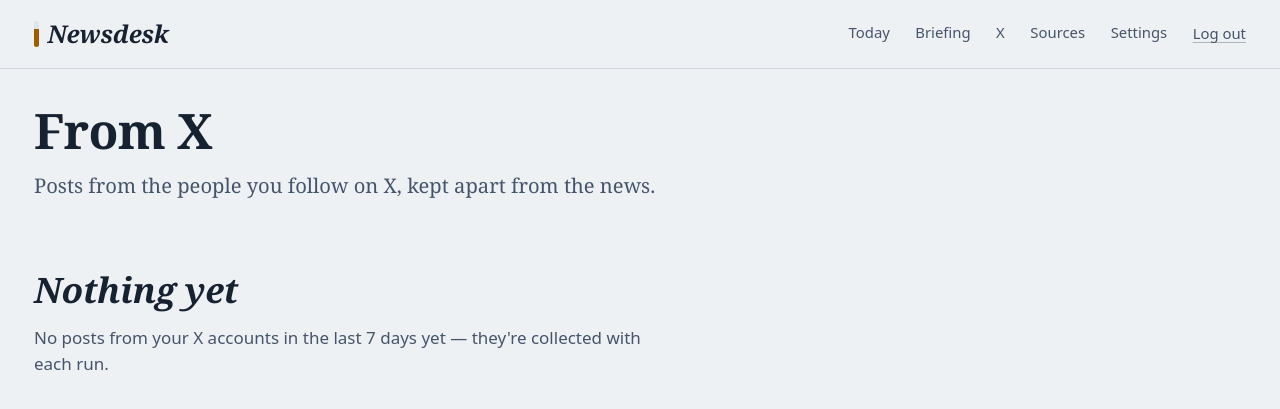
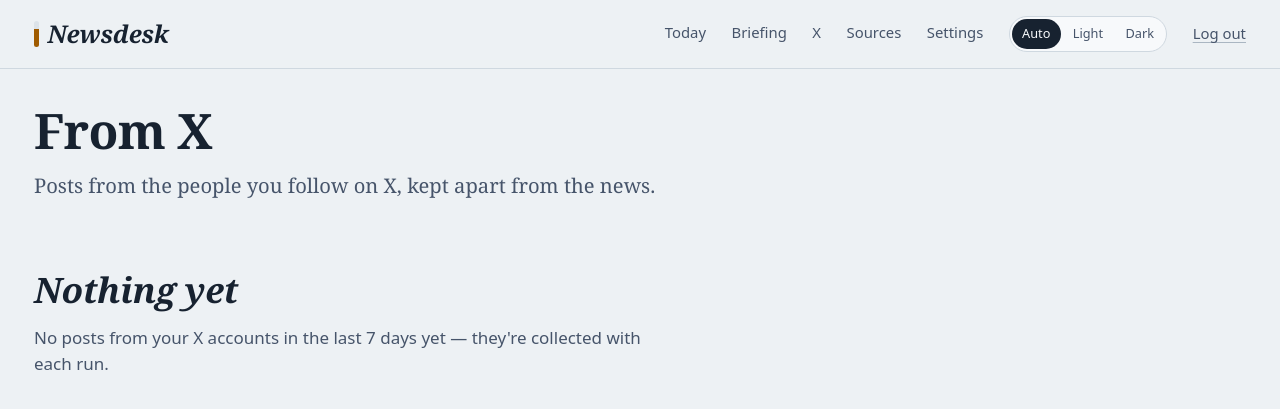
Before and after one commit to pentonvillefandango/ai-newsdesk, a FastAPI app: template src/ai_newsdesk/web/templates/x.html in a window 1280 px wide. Shown: the top 409 px of the page. Run offline with FastAPI, Linux system fonts and the light colour scheme; the template is opened without the code that fills it, so the values that code supplies are empty; parts of the project's set-up code (start-up, migrations or seed data) failed here and were passed over.

Commit message:
feat(web): Auto / Light / Dark theme toggle in the masthead (feedback-1)
A compact 3-way control (role="group", aria-label "Theme", buttons with
aria-pressed) in the masthead. static/theme.js, loaded synchronously in
<head> within the existing CSP, sets data-theme on <html> from
localStorage (every access in try/catch, default Auto) before the first
paint and wires the buttons after DOMContentLoaded; the control stays
hidden without the script. app.css scopes the device-dark block to
:root:not([data-theme="light"]) and adds :root[data-theme="dark"] with
the same tokens (a documented copy; a test keeps them identical) plus
color-scheme for forced Light. The design-system test now allows
exactly htmx.min.js and theme.js.

Co-Authored-By: Claude Opus 5.5 (1M context) <noreply@anthropic.com>
Claude-Session: https://claude.ai/code/session_01DMB3G4USHKTRE6yjpHtTNN

```diff
--- a/src/ai_newsdesk/web/static/app.css
+++ b/src/ai_newsdesk/web/static/app.css
@@ -260,6 +287,42 @@ code {
   font-size: var(--step--1);
 }
 
+/* Auto / Light / Dark. Hidden until theme.js runs (it does nothing without it); theme.js sets
+   data-theme-ready in <head>, before the first paint, so the masthead never shifts. */
+.theme {
+  display: none;
+  gap: 2px;
+  padding: 2px;
+  border: 1px solid var(--rule);
+  border-radius: var(--radius-pill);
+  background: var(--surface);
+}
+
+:root[data-theme-ready] .theme {
+  display: inline-flex;
+}
+
+.theme button {
+  appearance: none;
+  min-height: 1.75rem;
+  padding: 0.15rem 0.6rem;
+  border: 0;
+  border-radius: var(--radius-pill);
+  background: transparent;
+  color: var(--ink-2);
+  font: 500 var(--step--2) / 1 var(--font-body);
+  cursor: pointer;
+}
+
+.theme button:hover {
+  color: var(--ink);
+}
+
+.theme button[aria-pressed="true"] {
+  background: var(--ink);
+  color: var(--on-ink);
+}
+
 @media (max-width: 40rem) {
   .masthead__inner {
     justify-content: space-between;
@@ -1542,6 +1609,7 @@ select:focus-visible {
   .chip,
   .nav a,
   .switch a,
+  .theme button,
   .link-button {
     transition:
       color var(--dur) ease-out,
--- /dev/null
+++ b/src/ai_newsdesk/web/static/theme.js
@@ -0,0 +1,65 @@
+/* Theme toggle: Auto (follow the device), Light or Dark, remembered per browser.
+   Loaded synchronously in <head> so the forced theme is set before the first paint.
+   No markup is ever written from script; storage may be unavailable, so every access is guarded. */
+(function () {
+  "use strict";
+
+  var KEY = "newsdesk-theme";
+  var CHOICES = ["auto", "light", "dark"];
+  var root = document.documentElement;
+
+  function load() {
+    var value = null;
+    try {
+      value = window.localStorage.getItem(KEY);
+    } catch (e) {
+      value = null;
+    }
+    return CHOICES.indexOf(value) === -1 ? "auto" : value;
+  }
+
+  function save(choice) {
+    try {
+      if (choice === "auto") window.localStorage.removeItem(KEY);
+      else window.localStorage.setItem(KEY, choice);
+    } catch (e) {
+      /* private mode or blocked storage: the choice lasts for this page only */
+    }
+  }
+
+  function apply(choice) {
+    if (choice === "auto") {
+      delete root.dataset.theme;
+    } else {
+      root.dataset.theme = choice;
+    }
+  }
+
+  var current = load();
+  apply(current);
+  root.dataset.themeReady = "";  // reveals the control (it does nothing without this script)
+
+  document.addEventListener("DOMContentLoaded", function () {
+    var buttons = Array.prototype.slice.call(document.querySelectorAll("[data-theme-choice]"));
+
+    function sync() {
+      buttons.forEach(function (button) {
+        button.setAttribute("aria-pressed", String(button.dataset.themeChoice === current));
+      });
+    }
+
+    buttons.forEach(function (button) {
+      button.addEventListener("click", function () {
+        var choice = button.dataset.themeChoice;
+        if (CHOICES.indexOf(choice) === -1) {
+          return;
+        }
+        current = choice;
+        save(choice);
+        apply(choice);
+        sync();
+      });
+    });
+    sync();
+  });
+})();
--- a/src/ai_newsdesk/web/templates/base.html
+++ b/src/ai_newsdesk/web/templates/base.html
@@ -8,6 +8,7 @@
   <meta name="theme-color" content="#121a25" media="(prefers-color-scheme: dark)">
   <meta name="htmx-config" content='{"includeIndicatorStyles":false,"allowEval":false,"allowScriptTags":false,"selfRequestsOnly":true,"historyCacheSize":0,"responseHandling":[{"code":"204","swap":false},{"code":"[23]..","swap":true},{"code":"422","swap":true},{"code":"[45]..","swap":false,"error":true}]}'>
   <title>{% block title %}Newsdesk{% endblock %}</title>
+  <script src="/static/theme.js"></script>
   <link rel="stylesheet" href="/static/app.css">
   <script src="/static/htmx.min.js" defer></script>
 </head>
@@ -24,6 +25,11 @@
         <a href="/sources"{% if active == "sources" %} aria-current="page"{% endif %}>Sources</a>
         <a href="/settings"{% if active == "settings" %} aria-current="page"{% endif %}>Settings</a>
       </nav>
+      <div class="theme" role="group" aria-label="Theme">
+        <button type="button" data-theme-choice="auto" aria-pressed="true">Auto</button>
+        <button type="button" data-theme-choice="light" aria-pressed="false">Light</button>
+        <button type="button" data-theme-choice="dark" aria-pressed="false">Dark</button>
+      </div>
       <form class="logout" method="post" action="/logout">
         <input type="hidden" name="csrf_token" value="{{ csrf_token }}">
         <button class="link-button" type="submit">Log out</button>
```
Also changed, not shown: other parts of src/ai_newsdesk/web/static/app.css (+34 -2 lines), tests/web/test_design_system.py (+59 -1 lines), README.md.
